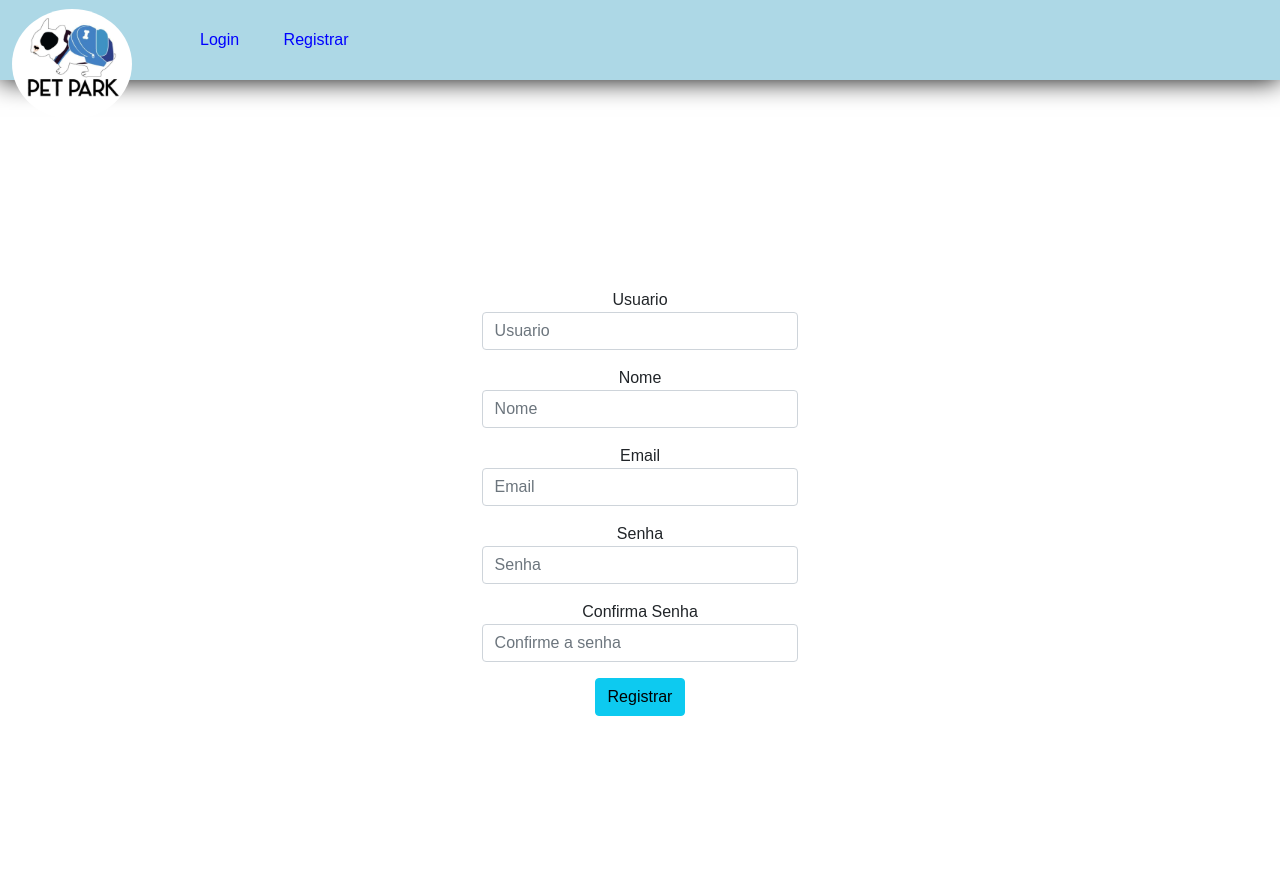
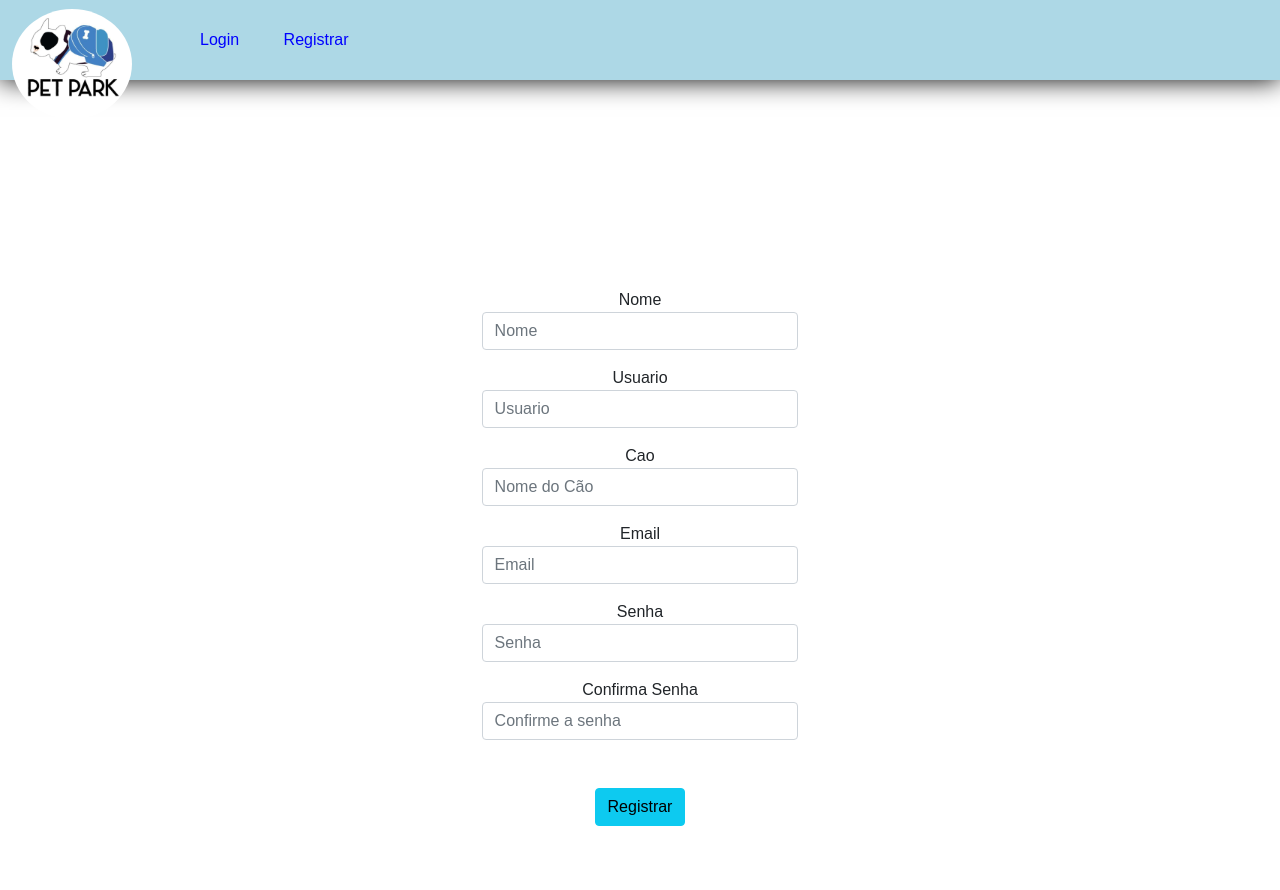
Before and after one commit to cassiorodrigo/apipetsite, a Flask app: page /registrar in a window 1280 px wide. Run offline with Flask 2, Linux system fonts and the light colour scheme; some libraries are stand-ins or nearby versions.

Commit message:
altered table usuarios add dog info

```diff
--- a/authflask.py
+++ b/authflask.py
@@ -6,18 +6,18 @@ from wtforms import Form, StringField, EmailField, ValidationError, IntegerField
 from wtforms.validators import Email, EqualTo, Length, InputRequired
 from wtforms_components import SelectField
 
-from databasehandler import DatabaseUsuarios, ConectDb
+from databasehandler import DatabaseUsuarios, ConectDb, DatabaseCaes
 
 
 def getuser(id):
     with ConectDb() as db:
         res = db.c.execute("SELECT * FROM usuarios WHERE(PUBLIC_ID = ?)", [id,]).fetchone()
-        return User(res[1], res[3], res[4], res[2], res[5])
+        return User(res[1], res[3], res[4], res[2], res[5], res[6])
 
 
 class User(UserMixin):
 
-    def __init__(self, public_id, name, email, username, role):
+    def __init__(self, public_id, name, email, username, role, dog):
         self.name = name
         self.email = email
         self.username = username
@@ -26,6 +26,10 @@ class User(UserMixin):
         self.clockin = False
         self.clockout = False
         self.role = role
+        self.dog = dog
+        # with DatabaseCaes() as dbc:
+        #     dog = dbc.get_one_dog(public_id)
+        #     self.nomecao = dog
 
     def get_id(self):
         return self.public_id
@@ -35,16 +39,17 @@ class User(UserMixin):
         db_servicos = DatabaseUsuarios()
         resultado = db_servicos.login_usuarios(user, pwd)
         email = db_servicos.email
+        dog = db_servicos.dog
         name = db_servicos.nome
         username = db_servicos.username
         role = db_servicos.role
         public_id = db_servicos.public_id
-        return User(public_id, name, email, username, role)
+        return User(public_id, name, email, username, role, dog)
 
     @staticmethod
-    def registrar(username, nome, email, pwd):
+    def registrar(username, nome, nomecao, email, pwd):
         db_servicos = DatabaseUsuarios()
-        res = db_servicos.registrar_usuario(nome, username, email, pwd)
+        res = db_servicos.registrar_usuario(nome=nome, nomecao=nomecao, email=email, senha=pwd, usuario=username)  # nome, nomecao, usuario, email, senha
         return res
 
 
@@ -52,6 +57,7 @@ class Registrar(FlaskForm):
     # def registrar_usuario(self):
     nome = StringField(validators=[Length(min=5)], render_kw={"placeholder": "Nome"})
     usuario = StringField(validators=[Length(min=5)], render_kw={"placeholder": "Usuario"})
+    cao = StringField(validators=[Length(min=5)], render_kw={"placeholder": "Nome do Cão"})
     email = EmailField(validators=[Email()], render_kw={"placeholder": "Email"})
     senha = PasswordField(validators=[Length(min=8)], render_kw={"placeholder": "Senha"})
     confirma_senha = PasswordField(validators=[Length(min=8)], render_kw={"placeholder": "Confirme a senha"})
@@ -122,8 +128,10 @@ class Inscricao(Form):
 class Banho(FlaskForm):
     nome = StringField(validators=[Length(min=3, max=20), InputRequired()], render_kw={'placeholder':'Nome do Tutor'})
     nome_cao = StringField(validators=[Length(min=3, max=20), InputRequired()], render_kw={'placeholder':'Nome do Cão'})
-    databanho = DateField(label='Data do banho')
-    busca = TimeField(label='Hora que vai buscar: ')
+    databanho = DateField(label='Data do banho', validators=[InputRequired()])
+    busca = TimeField(label='Hora que vai buscar: ', validators=[InputRequired()])
     perfume = BooleanField(label='Usar Perfume?')
-    orientacoes = TimeField(label='Orientações ou cuidados especias: ')
+    orientacoes = TextAreaField(label='Orientações ou cuidados especias: ',
+                                render_kw={"placeholder": "Descreva se é necessario algum cuidado especial"
+                                                          "durante o banho"})
     submit = SubmitField(label='Pedir Banho!')
--- a/main.py
+++ b/main.py
@@ -192,7 +192,7 @@ def registrar():
     else:
         if form.validate_on_submit():
             data = form.data
-            new_user = User.registrar(data["usuario"], data["nome"], data["email"], data['senha'])
+            new_user = User.registrar(username=data["usuario"], nomecao=data["cao"], nome=data["nome"], email=data["email"], pwd=data['senha'])
             if new_user:
                 flask.flash("Usuario criado com sucesso. Por favor, faça o Login.", f"alert aflert-info {flashclass}")
                 return redirect(url_for('login'))
@@ -203,7 +203,7 @@ def registrar():
                 return render_template("register.html", form=form)
 
         else:
-            flask.flash("Algo errado não está certo", f"alert alefrt-danger fade show {flashclass}")
+            flask.flash(f"Algo errado não está certo", f"alert alefrt-danger fade show {flashclass}")
             return render_template("register.html", form=form)
 
 
@@ -304,16 +304,16 @@ def freq():
                             nomecao = res[2]
                             dogspresenca.append(nomecao)
                             pre.insert_presencas(data=timestamp,
-                                         tipo=valores[-1][0],
-                                         nome=nomecao,
-                                         public_id=res[-1])
+                                                 tipo=valores[-1][0],
+                                                 nome=nomecao,
+                                                 public_id=res[-1])
 
+        print(valores[1:-1])
         nomesextras = [dog[0] if len(dog[0]) < 32 else None for dog in valores[1:-1]]
-        print(valores[1:-1])
-        nomesextras = set(nomesextras)
-        nomesextras.remove(None)
+        if len(nomesextras) > 1:
+            nomesextras = set(nomesextras)
+            nomesextras.remove(None)
         dogspresenca += nomesextras
-        print(dogspresenca)
         new_sender = FormSent(
             username=current_user.username,
             tipo=valores[-1][0],
@@ -561,11 +561,21 @@ class BanhosPedidos(Resource):
                 return redirect(url_for('banhos_pedidos'))
 
     @staticmethod
-    @app.route('/pedirbanho', methods=['GET', "METHOD"])
+    @app.route('/pedirbanho', methods=['GET', "POST"])
     def pedirbanho():
         form = Banho()
         if request.method == 'GET':
             return  render_template("pedidobanho.html", form=form)
+
+        else:
+            print(request.form.to_dict())
+            if current_user.is_authenticated:
+                nome = current_user.name
+                nomecao = current_user.nomecao
+                flask.flash(f"{nome}: {nomecao}", flashclass)
+                return redirect(url_for('home', usuario=current_user.username))
+            else:
+                return redirect(url_for('welcome'))
 
 class PagamentosRegistrar(Resource):
 
--- a/templates/base.html
+++ b/templates/base.html
@@ -101,7 +101,7 @@ p {
     </nav>
 </header>
 <div class="bg"></div>
-    <div class="container-sm" style="opacity:1 !important;">
+    <div class="container">
         <div class="row">
             {% with messages = get_flashed_messages(with_categories=True) %}
                 {% if messages %}
--- a/templates/inscricoes.html
+++ b/templates/inscricoes.html
@@ -8,7 +8,6 @@
                 <div class="col-m-6 mt-3">
                     {% if campo==form.submit %}
                         {{ wtf.form_field(campo, class='btn btn-info') }}
-
                     {% elif campo==form.dataadaptacao or campo==form.checkin or campo==form.checkout or campo==form.dias_por_semana or campo==form.meio_periodo %}
                         <div id="hiddenfor{{ campo.id }}" hidden>
                             {{ wtf.form_field(campo) }}
--- a/templates/register.html
+++ b/templates/register.html
@@ -3,17 +3,21 @@
 
 {% block content %}
 <center>
-<form method="post" class="mt-5" style="width:30%">
-    <!--{{ form.csrf_token }}-->
-    {{ form.hidden_tag() }} <div class="row mt-3">
-    </div>{{ wtf.form_field(form.usuario) }} <div class="row mt-3">
-    </div>{{ wtf.form_field(form.nome) }} <div class="row mt-3">
-    </div>{{ wtf.form_field(form.email) }} <div class="row mt-3">
-    </div>{{ wtf.form_field(form.senha) }} <div class="row mt-3">
-    </div>{{ wtf.form_field(form.confirma_senha) }} <div class="row mt-3">
-    </div>{{ wtf.form_field(form.submit, class='btn btn-info') }} <div class="row mt-3">
-</div>
-</form>
+    <form method="post" class="mt-5" style="width:30%">
+        {{ form.hidden_tag() }}
+            {% for tag in form %}
+                {% if tag != form.csrf_token %}
+                    {% if tag == form.submit %}
+                         {{ wtf.form_field(tag, class='btn btn-info mt-5') }}
+                    {% else %}
+                        <div class="row mt-3">
+                            {{ wtf.form_field(tag) }}
+                        </div>
+                    {% endif %}
+
+                {% endif %}
+            {% endfor %}
+    </form>
 </center>
 
 {% endblock %}
```
Also changed, not shown: databasehandler.py (+8 -13 lines), templates/pedidobanho.html (+21 -8 lines).
